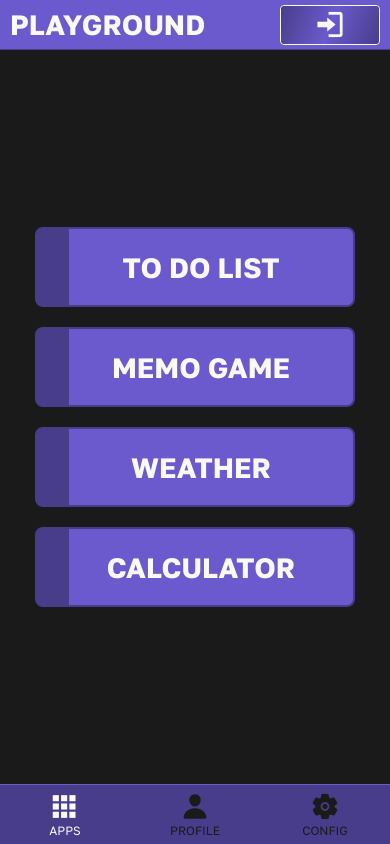
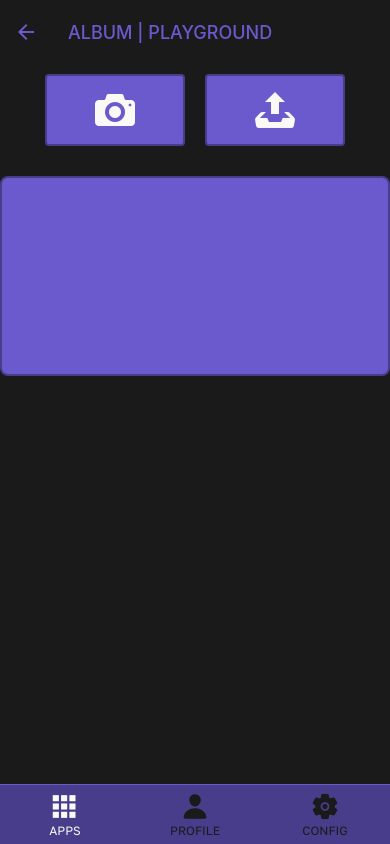
Before and after one commit to santio89/playground-react-native, a React Native app: screen /Album in a window 390 px wide. Built offline with nearby package versions, Linux system fonts and the light colour scheme.

Commit message:
small fix

```diff
--- a/constants/Langs.js
+++ b/constants/Langs.js
@@ -46,6 +46,8 @@ export const LANGS = [{
         userLoggedOut: "USER LOGGED OUT",
         weather: "WEATHER",
         locationPermissionDenied: "PERMISSION TO ACCESS LOCATION DENIED",
+        cameraPermissionDenied: "PERMISSION TO ACCESS CAMERA DENIED",
+        cameraFsError: "ERROR SAVING FILE",
         location: "LOCATION",
         feels: "FEELS",
         humidity: "HUMIDITY",
@@ -56,7 +58,8 @@ export const LANGS = [{
         inputUsername: "ENTER USERNAME",
         inputAvatar: "SELECT AVATAR",
         forecast: "FORECAST",
-        calculator: "CALCULATOR"
+        calculator: "CALCULATOR",
+        album: "ALBUM"
     }
 }, {
     id: 2, lang: "spanish", text: {
@@ -106,6 +109,8 @@ export const LANGS = [{
         userLoggedOut: "USUARIO DESLOGUEADO",
         weather: "CLIMA",
         locationPermissionDenied: "PERMISO PARA ACCEDER A LA LOCACIÓN DENEGADO",
+        cameraPermissionDenied: "PERMISO PARA ACCEDER A LA CÁMARA DENEGADO",
+        cameraFsError: "ERROR GUARDANDO ARCHIVO",
         location: "LOCACIÓN",
         feels: "S.T.",
         humidity: "HUMEDAD",
@@ -116,6 +121,7 @@ export const LANGS = [{
         inputUsername: "INGRESE NOMBRE",
         inputAvatar: "SELECCIONE AVATAR",
         forecast: "PRONÓSTICO",
-        calculator: "CALCULADORA"
+        calculator: "CALCULADORA",
+        album: "ALBUM"
     }
 }]
--- a/navigation/AppNavigator.jsx
+++ b/navigation/AppNavigator.jsx
@@ -4,6 +4,7 @@ import ToDoList from '../screens/ToDoList'
 import MemoGame from '../screens/MemoGame'
 import Weather from '../screens/Weather'
 import Calculator from "../screens/Calculator";
+import Album from "../screens/Album";
 
 const Stack = createNativeStackNavigator();
 
@@ -16,6 +17,7 @@ const AppNavigator = () => {
             <Stack.Screen name='MemoGame' component={MemoGame} />
             <Stack.Screen name='Weather' component={Weather} />
             <Stack.Screen name='Calculator' component={Calculator} />
+            <Stack.Screen name='Album' component={Album} />
         </Stack.Navigator>
     )
 }
--- a/navigation/MainNavigator.jsx
+++ b/navigation/MainNavigator.jsx
@@ -52,7 +52,7 @@ const MainNavigator = () => {
 
     /* la primer token va a ser desde el storage y posible expirada, entonces hago el dispatch con el siguiente token (del refresh) */
     useEffect(()=>{
-        firstToken?setFirstToken(false):dispatch(getUserData(id_token))
+        id_token && (firstToken?setFirstToken(false):dispatch(getUserData(id_token)))
     }, [id_token])
 
     return (
--- a/package.json
+++ b/package.json
@@ -17,7 +17,10 @@
     "@react-navigation/native-stack": "^6.9.12",
     "expo": "^48.0.0",
     "expo-auth-session": "~4.0.3",
+    "expo-file-system": "~15.2.2",
     "expo-font": "~11.1.1",
+    "expo-image-picker": "~14.1.1",
+    "expo-linear-gradient": "~12.1.2",
     "expo-location": "~15.1.1",
     "expo-random": "~13.1.1",
     "expo-splash-screen": "~0.18.2",
@@ -33,7 +36,7 @@
     "redux": "^4.2.1",
     "redux-persist": "^6.0.0",
     "redux-thunk": "^2.4.2",
-    "expo-linear-gradient": "~12.1.2"
+    "expo-camera": "~13.2.1"
   },
   "devDependencies": {
     "@babel/core": "^7.20.0"
--- /dev/null
+++ b/screens/Album.jsx
@@ -0,0 +1,241 @@
+import { StyleSheet, Text, View, ScrollView, Dimensions, TouchableOpacity, Image } from 'react-native'
+import { useState, useEffect } from 'react'
+import { useSelector, useDispatch } from 'react-redux'
+import { setAlbumItems, getAppsData } from '../store/actions/apps.action'
+import Constants from '../constants/Styles'
+import { LANGS } from '../constants/Langs'
+import { LinearGradient } from 'expo-linear-gradient'
+import { Entypo } from '@expo/vector-icons';
+import * as ImagePicker from 'expo-image-picker'
+import * as FileSystem from 'expo-file-system'
+import { storageSetItem, storageGetItem } from '../utils/AsyncStorage'
+import Alert from '../utils/Alert'
+
+const Album = ({ navigation }) => {
+  const dispatch = useDispatch()
+
+  const [windowWidth, setWindowWidth] = useState(Dimensions.get('window').width);
+
+  const userId = useSelector(state => state.auth.userId)
+  const darkMode = useSelector(state => state.settings.darkMode.enabled)
+  const altColorTheme = useSelector(state => state.settings.altColorTheme.enabled)
+  const { selected: languageSelected } = useSelector(state => state.settings.language)
+
+  const [text, setText] = useState(LANGS.find(lang => lang.lang === languageSelected).text)
+
+  const uriListData = useSelector(state => state.apps.albumList.items)
+
+  const updateWindowWidth = () => {
+    setWindowWidth(Dimensions.get('window').width)
+  }
+
+  /* dispatch para traer data actualizada */
+  const dispatchGetAppsData = async () => {
+    await dispatch(getAppsData(userId, storageGetItem));
+  }
+
+  const [uriList, setUriList] = useState(uriListData)
+  const verifyPermissions = async () => {
+    const { status } = await ImagePicker.requestCameraPermissionsAsync()
+
+    if (status !== 'granted') {
+      Alert(`${text.cameraPermissionDenied}`)
+      return false
+    }
+    return true
+  }
+
+  /*   const verifyPermissionsFile = async () => {
+      const { status } = await ImagePicker.requestMediaLibraryPermissionsAsync()
+
+      if (status !== 'granted') {
+        Alert(`${text.cameraPermissionDenied}`)
+        return false
+      }
+      return true
+    } */
+
+  /*   const saveImageFs = async (image) => {
+      const fileName = image.split('/').pop()
+      const Path = FileSystem.documentDirectory + fileName
+
+      try {
+        FileSystem.moveAsync({
+          from: image,
+          to: Path
+        })
+      }
+      catch (e) {
+        console.log("error saving file: ", e)
+        Alert(`${text.cameraFsError}`)
+      }
+    } */
+
+  const handleTakeImage = async () => {
+    const isCameraOk = await verifyPermissions();
+    if (!isCameraOk) return;
+
+    const image = await ImagePicker.launchCameraAsync({
+      allowsEditing: true,
+      aspect: [4, 3],
+      quality: 1,
+    })
+
+    setUriList(uriList => ([...uriList, image.assets[0].uri]))
+    /* saveImageFs(image) */
+  }
+
+  const handleUploadImage = async () => {
+    /*     const iFileOk = await verifyPermissionsFile();
+        if (!iFileOk) return; */
+
+    const image = await ImagePicker.launchImageLibraryAsync({
+      mediaTypes: ImagePicker.MediaTypeOptions.All,
+      allowsEditing: true,
+      aspect: [4, 3],
+      quality: 1,
+    })
+
+    setUriList(uriList => ([...uriList, image.assets[0].uri]))
+    /*  saveImageFs(image) */
+  }
+
+
+  useEffect(() => {
+    dispatchGetAppsData()
+    setUriList(uriListData)
+  }, [])
+
+  useEffect(() => {
+    dispatch(setAlbumItems(userId, uriList, storageSetItem))
+  }, [uriList])
+
+  useEffect(() => {
+    const dimensionsHandler = Dimensions.addEventListener("change", updateWindowWidth)
+
+    return () => {
+      dimensionsHandler.remove()
+    }
+  })
+
+  useEffect(() => {
+    setText(LANGS.find(lang => lang.lang === languageSelected).text)
+  }, [languageSelected])
+
+  useEffect(() => {
+    navigation.setOptions({
+      title: `${text.album} | PLAYGROUND`,
+    })
+  }, [text])
+
+
+  return (
+    <View style={[styles.albumWrapper, !darkMode && styles.backgroundWhite]}>
+      <ScrollView contentContainerStyle={[styles.albumContainer, !darkMode && styles.backgroundWhite]}>
+        <View style={[styles.btnContainer, windowWidth < 800 && { fontSize: Constants.fontLg }]}>
+          <TouchableOpacity style={[styles.albumBtn, altColorTheme && styles.altAlbumBtn, windowWidth < 480 && { minWidth: 140, maxWidth: 140, width: 140 }]} onPress={handleTakeImage}>
+            <Text style={[styles.albumText]}><Entypo name="camera" size={Constants.fontXl} color={Constants.colorWhite} /></Text>
+          </TouchableOpacity>
+          <TouchableOpacity style={[styles.albumBtn, altColorTheme && styles.altAlbumBtn, windowWidth < 480 && { minWidth: 140, maxWidth: 140, width: 140 }]} onPress={handleUploadImage}>
+            <Text style={[styles.albumText]}><Entypo name="upload" size={Constants.fontXl} color={Constants.colorWhite} /></Text>
+          </TouchableOpacity>
+        </View>
+
+        <ScrollView contentContainerStyle={[styles.albumImgContainer, altColorTheme && styles.altAlbumImgContainer]}>
+          {uriList.map((item, i) => (
+            <TouchableOpacity key={i} style={styles.albumImgBtn}>
+              <Image style={styles.albumImg} source={{ uri: item }} />
+            </TouchableOpacity>
+          ))}
+        </ScrollView>
+
+      </ScrollView>
+    </View>
+  )
+}
+
+export default Album
+
+const styles = StyleSheet.create({
+  menuWrapper: {
+    width: '100%',
+    backgroundColor: Constants.colorDark,
+    justifyContent: 'center',
+    alignItems: 'center',
+    flex: 1
+  },
+  albumContainer: {
+    width: '100%',
+    justifyContent: 'center',
+    flexGrow: 1,
+    backgroundColor: Constants.colorDark,
+    maxWidth: 800,
+    margin: 'auto'
+  },
+  btnContainer: {
+    flexDirection: 'row',
+    justifyContent: 'center',
+    alignItems: 'center',
+    marginBottom: 20
+  },
+  albumBtn: {
+    backgroundColor: Constants.colorPrimary,
+    padding: 10,
+    borderRadius: 4,
+    borderWidth: 2,
+    borderColor: Constants.colorPrimaryDark,
+    color: Constants.colorWhite,
+    textAlign: 'center',
+    margin: 10,
+    minWidth: 180,
+    maxWidth: 180,
+    width: 180,
+    display: 'flex',
+    justifyContent: 'center',
+    alignItems: 'center'
+  },
+  albumText: {
+    color: Constants.colorWhite,
+    fontFamily: Constants.fontPrimaryBold,
+    fontSize: Constants.fontXl
+  },
+  albumImgContainer: {
+    flexDirection: 'row',
+    flexWrap: 'wrap',
+    justifyContent: 'center',
+    alignItems: 'center',
+    flexGrow: 1,
+    borderRadius: 8,
+    borderColor: Constants.colorPrimaryDark,
+    borderWidth: 2,
+    backgroundColor: Constants.colorPrimary,
+    width: '100%',
+    minWidth: 200,
+    minHeight: 200,
+    padding: 8,
+  },
+  albumImg: {
+    borderRadius: 8,
+    width: '100%',
+    minWidth: 140,
+    maxWidth: 140,
+    aspectRatio: 1,
+  },
+  albumImgBtn: {
+    margin: 10
+  },
+  /* for dark mode off */
+  backgroundWhite: {
+    backgroundColor: Constants.colorWhite
+  },
+  /* for alt color theme */
+  altAlbumBtn: {
+    backgroundColor: Constants.colorSecondary,
+    borderColor: Constants.colorSecondaryDark,
+  },
+  altAlbumImgContainer: {
+    borderColor: Constants.colorSecondaryDark,
+    backgroundColor: Constants.colorSecondary,
+  },
+}
+)
--- a/screens/MainMenu.jsx
+++ b/screens/MainMenu.jsx
@@ -43,11 +43,11 @@ const MainMenu = ({ navigation }) => {
     return (
         <>
             <Header navigation={navigation} />
-            <ScrollView contentContainerStyle={[styles.menuWrapper, !darkMode && styles.backgroundWhite]}>
-                <View style={[styles.menuContainer, !darkMode && styles.backgroundWhite, { flexDirection: windowWidth > 800 ? 'row' : 'column' }, { paddingVertical: 40 }]}>
-                    <View style={{ flex: 1, width: '100%', justifyContent: windowWidth > 800 ? 'center' : 'flex-end', alignItems: windowWidth > 800 ? 'stretch' : 'center' }}>
-                        <View style={[styles.menuOptionWrapper, windowWidth < 800 ? { margin: 10 } : { margin: 20 }]}>
-                            <TouchableOpacity style={[styles.menuOption, altColorTheme && styles.altMenuOption, { width: windowWidth > 800 ? 'auto' : (windowWidth > 320 ? 320 : 280) }]} onPress={() => { navigation.navigate("ToDoList") }}>
+            <View style={[styles.menuWrapper, !darkMode && styles.backgroundWhite]}>
+                <ScrollView contentContainerStyle={[styles.menuContainer, !darkMode && styles.backgroundWhite, { paddingVertical: 40 }]}>
+                    <View style={[{ width: '100%', maxWidth: 800, margin: 'auto', justifyContent: 'center', alignItems: 'center', flexWrap: 'wrap' }, { flexDirection: windowWidth > 800 ? 'row' : 'column' }]}>
+                        <View style={[styles.menuOptionWrapper, { margin: windowWidth < 800 ? 10 : 20 }]}>
+                            <TouchableOpacity style={[styles.menuOption, altColorTheme && styles.altMenuOption, { width: (windowWidth > 320 ? 320 : 280) }]} onPress={() => { navigation.navigate("ToDoList") }}>
                                 <LinearGradient
                                     colors={[altColorTheme ? Constants.colorSecondaryDark : Constants.colorPrimaryDark, altColorTheme ? Constants.colorSecondary : Constants.colorPrimary]}
                                     start={{ x: 0, y: 0 }}
@@ -58,8 +58,8 @@ const MainMenu = ({ navigation }) => {
                                 <Text style={[styles.menuOptionText]}>{text.toDoList}</Text>
                             </TouchableOpacity>
                         </View>
-                        <View style={[styles.menuOptionWrapper, windowWidth < 800 ? { margin: 10 } : { margin: 20 }]}>
-                            <TouchableOpacity style={[styles.menuOption, altColorTheme && styles.altMenuOption, { width: windowWidth > 800 ? 'auto' : (windowWidth > 320 ? 320 : 280) }]} onPress={() => { navigation.navigate("MemoGame") }}>
+                        <View style={[styles.menuOptionWrapper, { margin: windowWidth < 800 ? 10 : 20 }]}>
+                            <TouchableOpacity style={[styles.menuOption, altColorTheme && styles.altMenuOption, { width: (windowWidth > 320 ? 320 : 280) }]} onPress={() => { navigation.navigate("MemoGame") }}>
                                 <LinearGradient
                                     colors={[altColorTheme ? Constants.colorSecondaryDark : Constants.colorPrimaryDark, altColorTheme ? Constants.colorSecondary : Constants.colorPrimary]}
                                     start={{ x: 0, y: 0 }}
@@ -70,10 +70,8 @@ const MainMenu = ({ navigation }) => {
                                 <Text style={[styles.menuOptionText]}>{text.memoGame}</Text>
                             </TouchableOpacity>
                         </View>
-                    </View>
-                    <View style={{ flex: 1, width: 300, justifyContent: windowWidth > 800 ? 'center' : 'flex-start', alignItems: windowWidth > 800 ? 'stretch' : 'center' }}>
-                        <View style={[styles.menuOptionWrapper, windowWidth < 800 ? { margin: 10 } : { margin: 20 }]}>
-                            <TouchableOpacity style={[styles.menuOption, altColorTheme && styles.altMenuOption, { width: windowWidth > 800 ? 'auto' : (windowWidth > 320 ? 320 : 280) }]} onPress={() => { navigation.navigate("Weather") }}>
+                        <View style={[styles.menuOptionWrapper, { margin: windowWidth < 800 ? 10 : 20 }]}>
+                            <TouchableOpacity style={[styles.menuOption, altColorTheme && styles.altMenuOption, { width: (windowWidth > 320 ? 320 : 280) }]} onPress={() => { navigation.navigate("Weather") }}>
                                 <LinearGradient
                                     colors={[altColorTheme ? Constants.colorSecondaryDark : Constants.colorPrimaryDark, altColorTheme ? Constants.colorSecondary : Constants.colorPrimary]}
                                     start={{ x: 0, y: 0 }}
@@ -84,8 +82,8 @@ const MainMenu = ({ navigation }) => {
                                 <Text style={[styles.menuOptionText]}>{text.weather}</Text>
                             </TouchableOpacity>
                         </View>
-                        <View style={[styles.menuOptionWrapper, windowWidth < 800 ? { margin: 10 } : { margin: 20 }]}>
-                            <TouchableOpacity style={[styles.menuOption, altColorTheme && styles.altMenuOption, { width: windowWidth > 800 ? 'auto' : (windowWidth > 320 ? 320 : 280) }]} onPress={() => { navigation.navigate("Calculator") }}>
+                        <View style={[styles.menuOptionWrapper, { margin: windowWidth < 800 ? 10 : 20 }]}>
+                            <TouchableOpacity style={[styles.menuOption, altColorTheme && styles.altMenuOption, { width: (windowWidth > 320 ? 320 : 280) }]} onPress={() => { navigation.navigate("Calculator") }}>
                                 <LinearGradient
                                     colors={[altColorTheme ? Constants.colorSecondaryDark : Constants.colorPrimaryDark, altColorTheme ? Constants.colorSecondary : Constants.colorPrimary]}
                                     start={{ x: 0, y: 0 }}
@@ -96,9 +94,22 @@ const MainMenu = ({ navigation }) => {
                                 <Text style={[styles.menuOptionText]}>{text.calculator}</Text>
                             </TouchableOpacity>
                         </View>
+                        <View style={[styles.menuOptionWrapper, { margin: windowWidth < 800 ? 10 : 20 }, { width: '100%', maxWidth: 720 }]}>
+                            <TouchableOpacity style={[styles.menuOption, altColorTheme && styles.altMenuOption, { width: (windowWidth > 320 ? (windowWidth < 800 ? 320 : '100%') : 280), maxWidth: 720 }]} onPress={() => { navigation.navigate("Album") }}>
+                                <LinearGradient
+                                    colors={[altColorTheme ? Constants.colorSecondaryDark : Constants.colorPrimaryDark, altColorTheme ? Constants.colorSecondary : Constants.colorPrimary]}
+                                    start={{ x: 0, y: 0 }}
+                                    end={{ x: 1, y: 0 }}
+                                    locations={[0.1, 0.1]}
+                                    style={{ position: 'absolute', left: 0, right: 0, top: 0, bottom: 0, borderRadius: 4, borderTopEndRadius: 8, borderBottomEndRadius: 8, zIndex: -1 }}
+                                />
+                                <Text style={[styles.menuOptionText]}>{text.album}</Text>
+                            </TouchableOpacity>
+                        </View>
                     </View>
-                </View>
-            </ScrollView >
+
+                </ScrollView>
+            </View >
         </>
     )
 }
@@ -118,20 +129,19 @@ const styles = StyleSheet.create({
         width: '100%',
         justifyContent: 'center',
         alignItems: 'center',
-        maxWidth: 800,
-        minHeight: 200,
-        flex: 1,
+        flexGrow: 1,
         backgroundColor: Constants.colorDark,
     },
     menuOptionWrapper: {
         flexGrow: 1,
         maxHeight: 80,
         minHeight: 80,
-        height: 80
+        height: 80,
+        justifyContent: 'center',
+        alignItems: 'center'
     },
     menuOption: {
-        padding: 20,
-        paddingLeft: '10%',
+        padding: 16,
         borderRadius: 8,
         borderWidth: 2,
         borderColor: Constants.colorPrimaryDark,
@@ -139,9 +149,9 @@ const styles = StyleSheet.create({
         flex: 1,
         display: 'flex',
         flexDirection: 'row',
-        justifyContent: 'center',
+        justifyContent: 'flex-end',
         alignItems: 'center',
-        textAlign: 'center',
+        textAlign: 'right',
         maxWidth: 400,
         height: 80,
         minHeight: 80,
--- a/screens/MemoGame.jsx
+++ b/screens/MemoGame.jsx
@@ -33,8 +33,8 @@ const MemoGame = ({ navigation }) => {
     const [text, setText] = useState(LANGS.find(lang => lang.lang === languageSelected).text)
 
     /* dispatch para traer data actualizada */
-    const dispatchGetAppsData = () => {
-        dispatch(getAppsData(userId, storageGetItem));
+    const dispatchGetAppsData = async () => {
+        await dispatch(getAppsData(userId, storageGetItem));
     }
 
     /* elijo emojis al azar */
@@ -89,6 +89,7 @@ const MemoGame = ({ navigation }) => {
 
     useEffect(() => {
         dispatchGetAppsData()
+        setBestScore(memoScore)
         selectEmojis()
     }, [])
 
--- a/screens/ToDoList.jsx
+++ b/screens/ToDoList.jsx
@@ -27,8 +27,8 @@ export default function ToDoList({ navigation }) {
     const [text, setText] = useState(LANGS.find(lang => lang.lang === languageSelected).text)
 
     /* dispatch para traer data actualizada */
-    const dispatchGetAppsData = () => {
-        dispatch(getAppsData(userId, storageGetItem));
+    const dispatchGetAppsData = async () => {
+        await dispatch(getAppsData(userId, storageGetItem));
     }
 
     const addItem = (item) => {
--- a/store/reducers/apps.reducer.js
+++ b/store/reducers/apps.reducer.js
@@ -1,4 +1,4 @@
-import { SET_MEMO_SCORE, SET_LIST_ITEMS, GET_APPS_DATA } from "../actions/apps.action";
+import { SET_MEMO_SCORE, SET_LIST_ITEMS, SET_ALBUM_ITEMS, GET_APPS_DATA } from "../actions/apps.action";
 
 const initialState = {
     toDoList: {
@@ -6,6 +6,9 @@ const initialState = {
     },
     memoGame: {
         bestScore: "-"
+    },
+    albumList: {
+        items: []
     }
 }
 
@@ -26,6 +29,13 @@ const AppsReducer = (state = initialState, action) => {
                     items: action.items
                 }
             }
+        case SET_ALBUM_ITEMS:
+            return {
+                ...state,
+                albumList: {
+                    items: action.items
+                }
+            }
         case GET_APPS_DATA:
             return {
                 ...state,
@@ -34,6 +44,9 @@ const AppsReducer = (state = initialState, action) => {
                 },
                 memoGame: {
                     bestScore: action.appsData.memoGame.bestScore
+                },
+                albumList: {
+                    items: action.appsData.albumList.items
                 }
             }
         default:
```
Also changed, not shown: store/actions/apps.action.js (+63 -38 lines), 1 other file (tests, documents, lock files or other folders).
